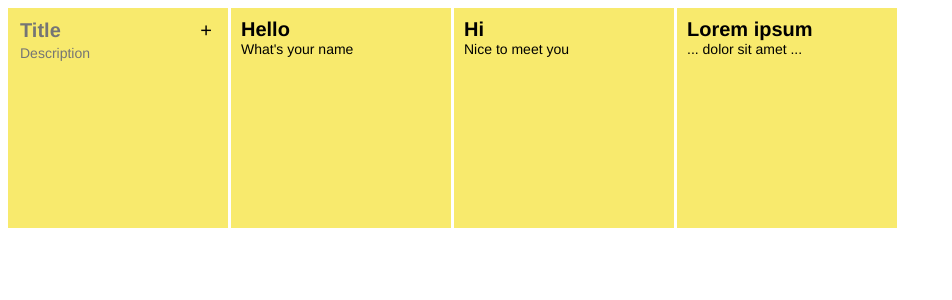
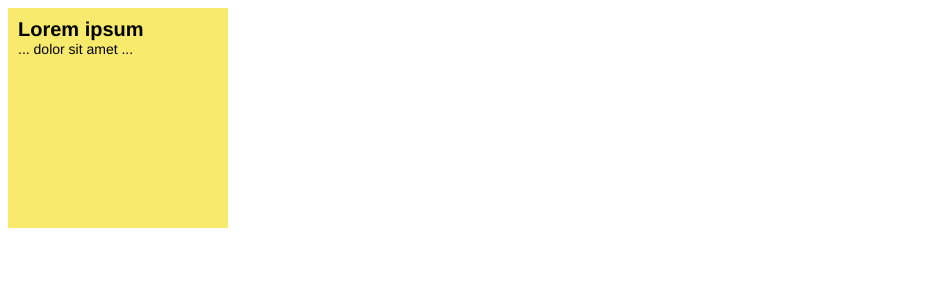
Before and after one commit to daimessdn/mynote, a React (Create React App) app: page / in a window 1280 px wide. Shown: the top 300 px of the page, without its empty margins (0-952 px from the left). Built offline with nearby package versions, Linux system fonts and the light colour scheme.

Commit message:
set position of each card to absolute...

```diff
--- a/src/index.css
+++ b/src/index.css
@@ -17,6 +17,7 @@ h1 {
 
 .card {
 	background-color: rgb(248, 234, 109);
+	position: absolute;
 	width: 200px;
 	height: 200px;
 	padding: 10px;
@@ -25,13 +26,13 @@ h1 {
 .card h1, .card p {
 	margin: 0;
 }
-
+/*
 .card-group {
 	display: grid;
 	grid-template-columns: 220px 220px 220px 220px 220px 220px;
 	grid-gap: 3px;
 }
-
+*/
 .add-action {
 	float: right;
 }
```
